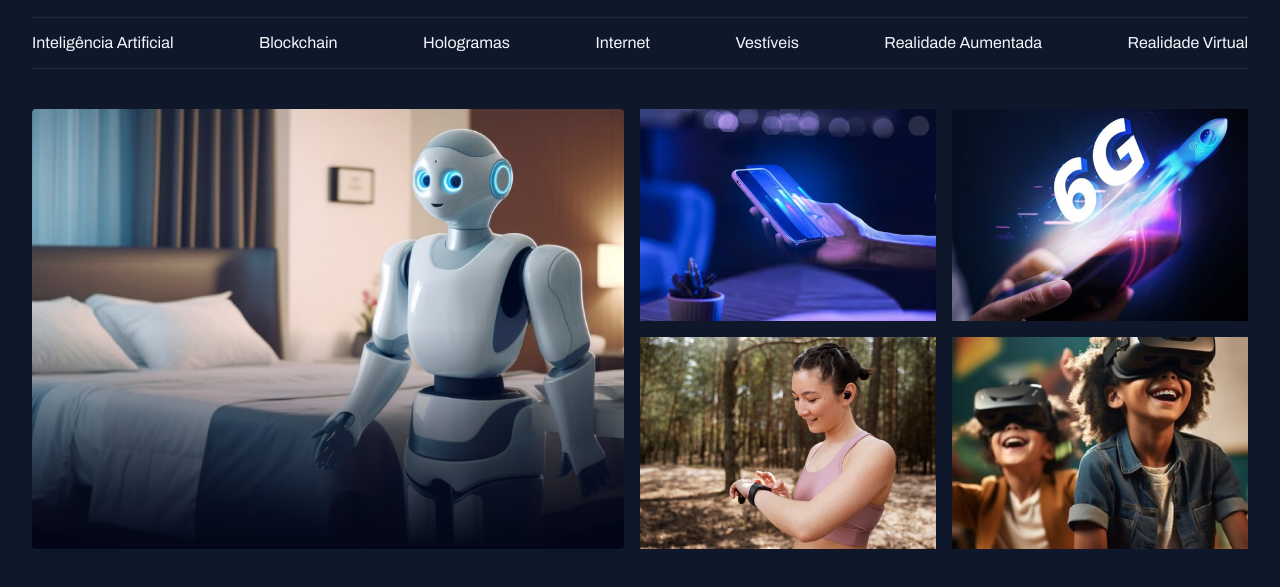
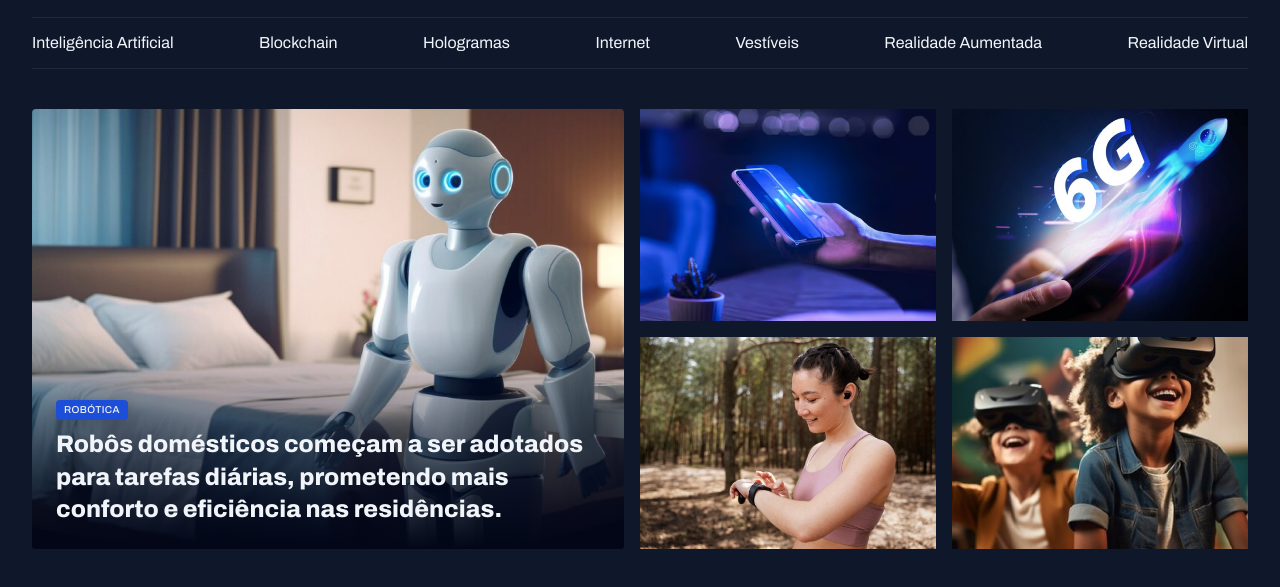
Before and after one commit to BrunoGustavo92/projeto-portal-de-noticias, a plain HTML site: page index.html in a window 1280 px wide. Shown: the part 55-642 px from the top of the page. Drawn offline with Linux system fonts and the light colour scheme.

Commit message:
Ajustando o conteudo do card

```diff
--- a/index.html
+++ b/index.html
@@ -41,9 +41,14 @@
 
   <main class="grid container">
     <section id="feactured" class="grid grid-flow-col gap-16">
-      <div class="card">
+      <figure class="card">
         <img src="assets/images/Image 01.png" alt="">
-      </div>
+
+        <figcaption>
+          <span class="content-tag">robótica</span>
+          <h2 class="text-2xl">Robôs domésticos começam a ser adotados para tarefas diárias, prometendo mais conforto e eficiência nas residências.</h2>
+        </figcaption>
+      </figure>
 
       <div class="grid grid-cols-2 gap-16">
         <div>
--- a/styles/global.css
+++ b/styles/global.css
@@ -54,3 +54,15 @@ img {
 main {
   margin-top: 40px;
 }
+
+.content-tag {
+  display: inline-block;
+  background-color: var(--brand-color-dark);
+  padding: 4px 8px;
+  border-radius: 4px;
+  font: 500 10px/1.2 var(--font-family);
+  text-transform: uppercase;
+  letter-spacing: 0.04em;
+  color: var(--text-color-primary);
+  box-shadow: 0px 4px 16px rgba(2, 6, 23, 0.251);
+}
--- a/styles/sections.css
+++ b/styles/sections.css
@@ -21,4 +21,15 @@
       #020617 100%
     );
   }
+
+  figcaption {
+    position: absolute;
+    bottom: 0;
+
+    padding: 24px;
+
+    h2 {
+      margin-top: 8px;
+    }
+  }
 }
--- a/styles/utility.css
+++ b/styles/utility.css
@@ -14,3 +14,19 @@
 .gap-16 {
   gap: 16px;
 }
+
+.text-2xl {
+  font: var(--h1);
+}
+
+.text-xl {
+  font: var(--h2);
+}
+
+.text-lg {
+  font: var(--h3);
+}
+
+.text-sm {
+  font: var(--text-sm);
+}
```
